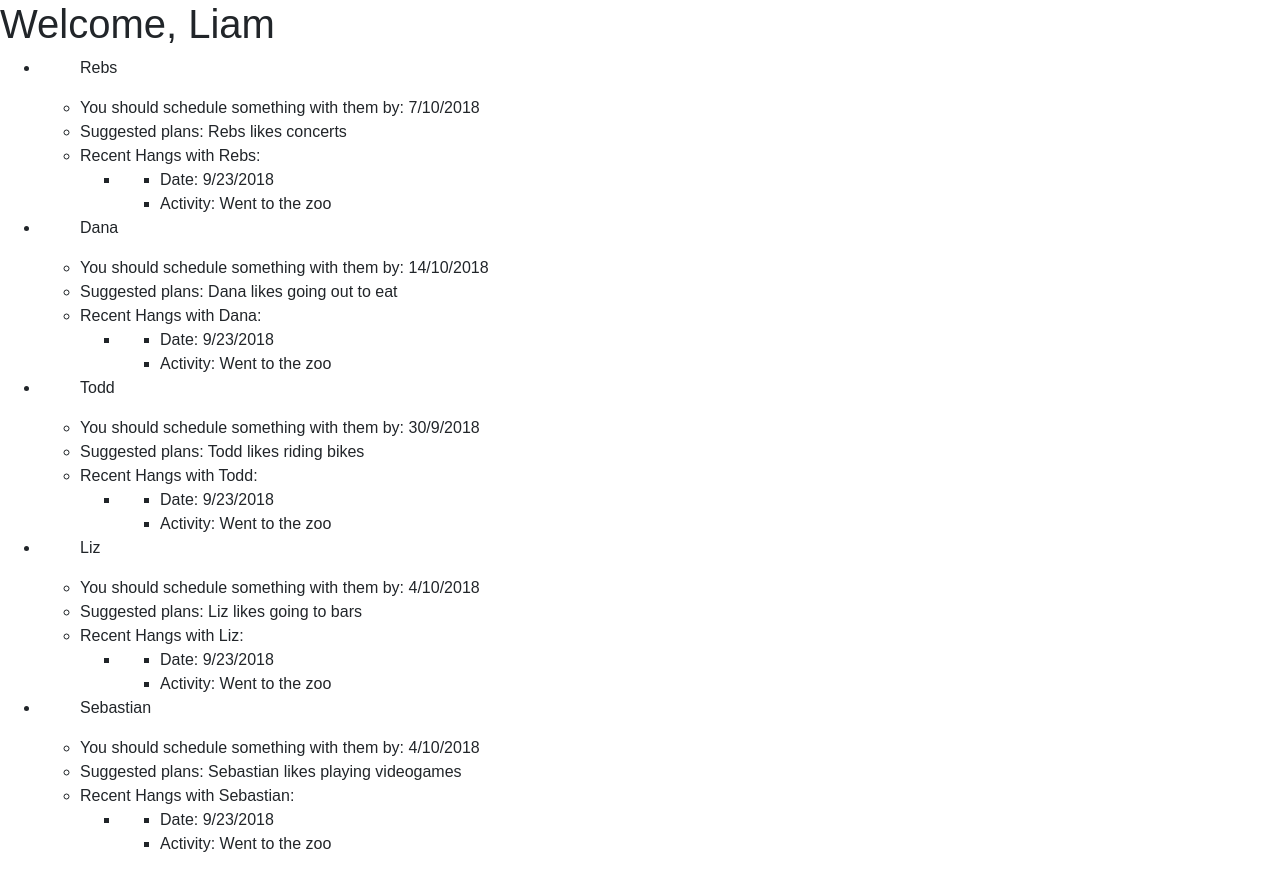
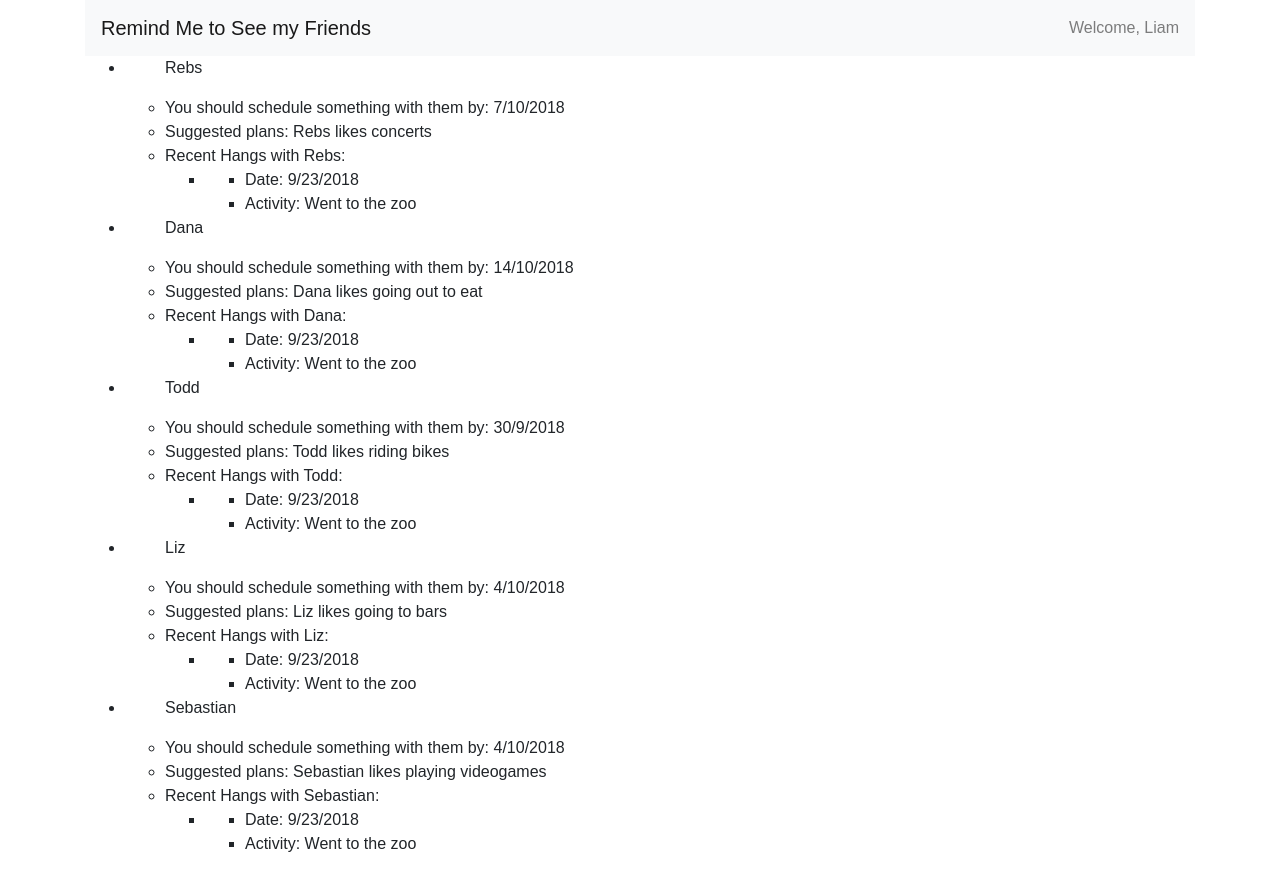
Before and after one commit to liamkillion/friends-list, a React (Create React App) app: page / in a window 1280 px wide. Built offline with nearby package versions, Linux system fonts and the light colour scheme.

Commit message:
add bootstrap to header

```diff
--- a/src/App.js
+++ b/src/App.js
@@ -53,7 +53,7 @@ class App extends Component {
 
   render() {
     return (
-      <div className="app">
+      <div className="app container">
         <Header userName={this.state.user.userName} />
         <FriendsListContainer friends={this.state.user.friends}/>
       </div>
--- a/src/components/Header.js
+++ b/src/components/Header.js
@@ -4,9 +4,10 @@ import PropTypes from "prop-types";
 class Header extends React.Component {
   render() {
     return (
-      <div className="header">
-        <h1>Welcome, {this.props.userName}</h1>
-      </div>
+      <nav className="navbar navbar-light bg-light">
+        <span className="navbar-brand mb-0 h1">Remind Me to See my Friends</span>
+        <span className="navbar-text">Welcome, {this.props.userName}</span>
+      </nav>
     );
   }
 }
```
